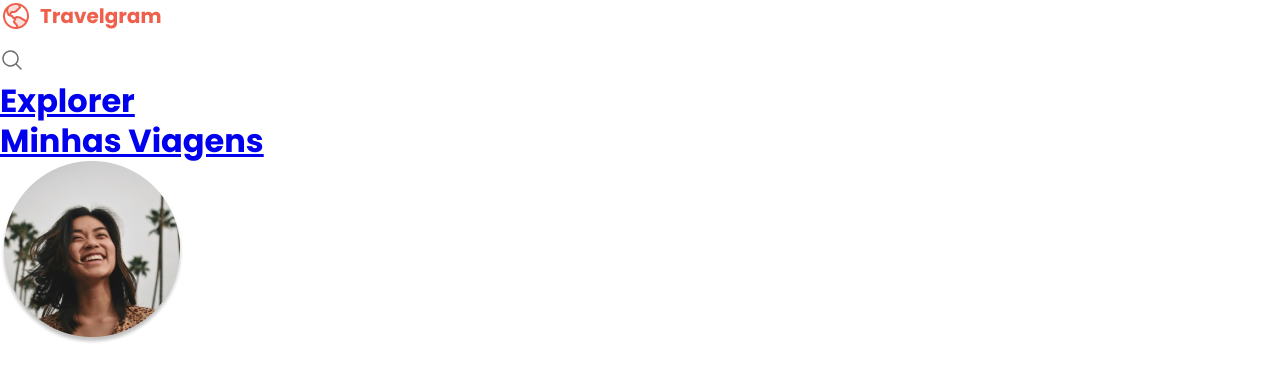
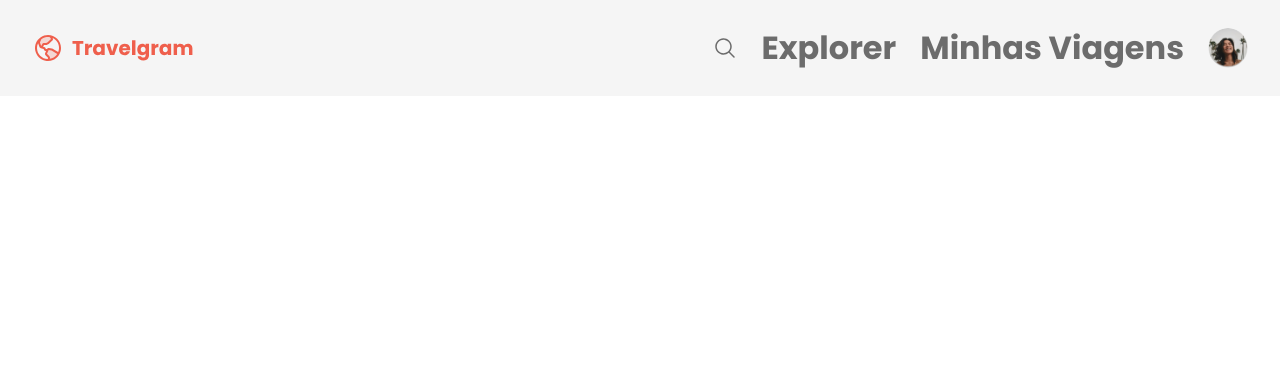
Before and after one commit to ThiagoCesar1302/Projeto-Travelgram, a plain HTML site: page index.html in a window 1280 px wide. Drawn offline with Linux system fonts and the light colour scheme.

Commit message:
navigation

```diff
--- a/index.html
+++ b/index.html
@@ -1,22 +1,19 @@
 <!DOCTYPE html>
 <html lang="pt-br">
 <head>
-
   <link rel="preconnect" href="https://fonts.googleapis.com">
   <link rel="preconnect" href="https://fonts.gstatic.com" crossorigin>
 
-
   <meta charset="UTF-8">
   <meta name="viewport" content="width=device-width, initial-scale=1.0">
-  <title>Travelgram | perfil de Viagens</title>
+  <title>Travelgram | Perfil de Viagens</title>
   <link rel="stylesheet" href="style/Index.css">
-
   <link href="https://fonts.googleapis.com/css2?family=Poppins:wght@100;400;700&display=swap" rel="stylesheet">
 </head>
 <body>
-
+<div class="bg-surface-color">
 <header>
-<nav>
+<nav class="container">
 <a href="#" id="logo">
   <img src="assets/Logo.svg" alt="LogoMarca">
 </a>
@@ -26,7 +23,6 @@
       <img src="assets/icons/MagnifyingGlass.svg" alt="Icone de Lupa">
     </a>
   </li>
-
   <li><a href="#">Explorer</a></li>
   <li><a href="#">Minhas Viagens</a></li>
   <li><a href="#">
@@ -34,6 +30,7 @@
   </a></li>
 </ul>
 </nav>
+</div>
 </header>
 
 </body>
--- a/style/Index.css
+++ b/style/Index.css
@@ -1 +1,2 @@
 @import url(global.css);
+@import url(nav.css);
--- a/style/global.css
+++ b/style/global.css
@@ -25,3 +25,23 @@ body{
   color: var(--text-color-secondary);
   background-color:  var(--background-color);
 }
+
+a{
+  text-decoration: none;
+  color: inherit;
+}
+
+a:hover{
+  color: var(--brand-color);
+  text-decoration: underline;
+}
+
+.container{
+  padding-inline: 32px;
+  max-width: 1280px;
+  margin-inline: auto;
+}
+
+.bg-surface-color{
+  background-color: var(--surface-color);
+}
--- /dev/null
+++ b/style/nav.css
@@ -0,0 +1,22 @@
+nav{
+  display: flex;
+  justify-content: space-between;
+  align-items: center;
+  line-height: 0;
+  padding-block: 20px;
+}
+
+nav ul{
+  list-style: none;
+  display: flex;
+  align-items: center;
+  gap: 24px;
+  padding-block: 8px;
+}
+
+nav ul li:last-child img{
+width: 40px;
+height: 40px;
+object-fit: cover;
+border-radius: 50%;
+}
```
